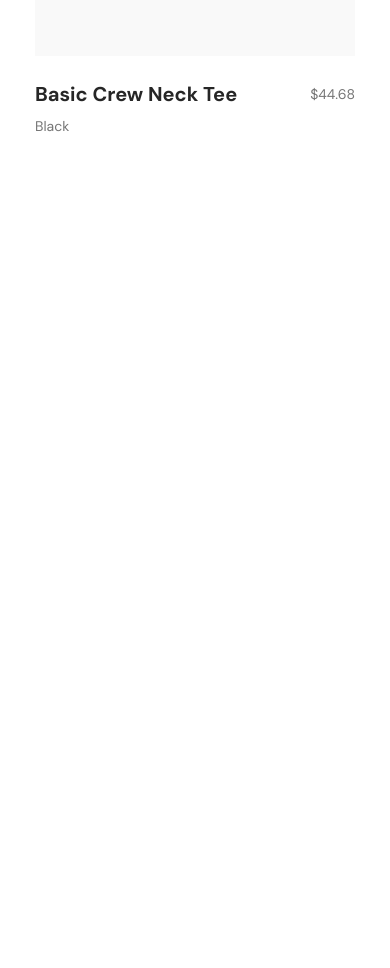
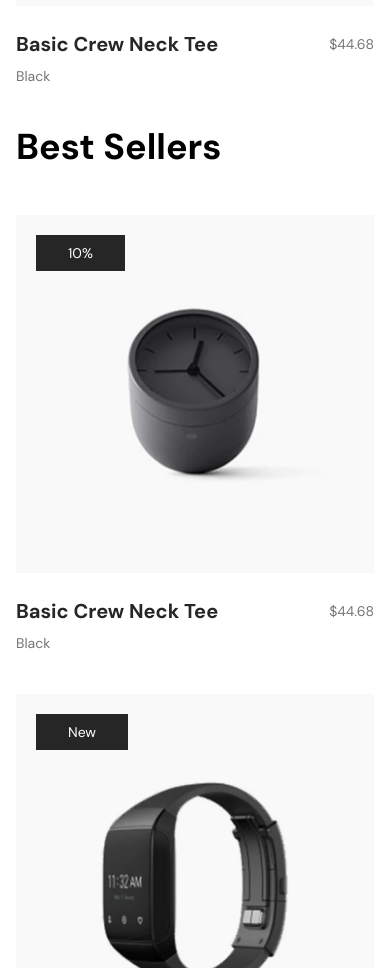
Before and after one commit to smanas1/orebi-ecommerce-frontend, a React (Vite) app: page / in a window 390 px wide. Shown: the part 1032-2000 px from the top of the page. Before the commit the page ends 1169 px from the top, so only its background shows below. Built offline with nearby package versions, Linux system fonts and the light colour scheme.

Commit message:
footer complete with responsive

```diff
--- /dev/null
+++ b/src/Data/helpData.js
@@ -0,0 +1,7 @@
+export const helpData = [
+  { title: "Privacy Policy", link: "/" },
+  { title: "Terms & Conditions", link: "/" },
+  { title: "Special E-shop", link: "/" },
+  { title: "Shipping", link: "/" },
+  { title: "Secure Payments", link: "/" },
+];
--- a/src/Data/productData.js
+++ b/src/Data/productData.js
@@ -31,6 +31,34 @@ export const newArrivalData = [
     status: "New",
     color: "Black",
   },
+
+];
+
+export const newArrivalSlide = [
+  {
+    img: "/assets/p1.png",
+    link: "/",
+    title: "Basic Crew Neck Tee",
+    price: "44.68",
+    status: "New",
+    color: "Black",
+  },
+  {
+    img: "/assets/p2.png",
+    link: "/",
+    title: "Basic Crew Neck Tee",
+    price: "44.68",
+    status: "New",
+    color: "Black",
+  },
+  {
+    img: "/assets/p3.png",
+    link: "/",
+    title: "Basic Crew Neck Tee",
+    price: "44.68",
+    status: "New",
+    color: "Black",
+  },
   {
     img: "/assets/p4.png",
     link: "/",
@@ -39,4 +67,20 @@ export const newArrivalData = [
     status: "New",
     color: "Black",
   },
+  {
+    img: "/assets/p2.png",
+    link: "/",
+    title: "Basic Crew Neck Tee",
+    price: "44.68",
+    status: "New",
+    color: "Black",
+  },
+ {
+    img: "/assets/p2.png",
+    link: "/",
+    title: "Basic Crew Neck Tee",
+    price: "44.68",
+    status: "New",
+    color: "Black",
+  },
 ];
--- /dev/null
+++ b/src/Data/shopData.js
@@ -0,0 +1,7 @@
+export const shopData = [
+  { title: "Category 1", link: "/" },
+  { title: "Category 2", link: "/" },
+  { title: "Category 3", link: "/" },
+  { title: "Category 4", link: "/" },
+  { title: "Category 5", link: "/" },
+];
--- a/src/Pages/Home.jsx
+++ b/src/Pages/Home.jsx
@@ -1,7 +1,10 @@
 import AdditionalInfo from "../components/AdditionalInfo";
 import Advertise from "../components/Advertise";
 import Banner from "../components/Banner";
+import BestSeller from "../components/BestSeller";
+import MiddleAdd from "../components/MiddleAdd";
 import NewArrival from "../components/NewArrival";
+import SpacialOffers from "../components/SpacialOffers";
 
 const Home = () => {
   return (
@@ -10,6 +13,9 @@ const Home = () => {
       <AdditionalInfo />
       <Advertise/>
       <NewArrival/>
+      <BestSeller/>
+      <MiddleAdd/>
+      <SpacialOffers/>
     </>
   );
 };
--- /dev/null
+++ b/src/components/BestSeller.jsx
@@ -0,0 +1,33 @@
+import Product from "./layout/Product";
+import { newArrivalData } from "./../Data/productData";
+import "swiper/css";
+import "swiper/css/pagination";
+import "swiper/css/navigation";
+import "swiper/swiper-bundle.css";
+import "../Style/style.css";
+
+const BestSeller = () => {
+  return (
+    <>
+      <div className="container">
+        <h2 className="mt-10 md:mt-32 font-DM font-bold mb-12 text-4xl">Best Sellers</h2>
+
+        <div className="grid md:grid-cols-2 grid-cols-1 lg:grid-cols-3 xl:grid-cols-4  gap-10">
+          {newArrivalData.map((item, i) => (
+            <div className="w-full " key={i}>
+              <Product
+                img={item.img}
+                title={item.title}
+                price={item.price}
+                status={item.status}
+                color={item.color}
+              />
+            </div>
+          ))}
+        </div>
+      </div>
+    </>
+  );
+};
+
+export default BestSeller;
--- a/src/components/Footer.jsx
+++ b/src/components/Footer.jsx
@@ -1,5 +1,102 @@
+import Flex from "./layout/Flex";
+import { menuData } from "./../Data/menuData";
+import List from "./layout/List";
+import ListItems from "./layout/ListItems";
+import { Link } from "react-router-dom";
+import { shopData } from "../Data/shopData";
+import { helpData } from "../Data/helpData";
+import { FaFacebookF, FaLinkedinIn, FaInstagram } from "react-icons/fa";
+
 const Footer = () => {
-  return <div></div>;
+  return (
+    <>
+      <div className=" bg-[#F5F5F3] py-14 font-DM">
+        <div className="grid container max-sm:text-center max-sm:flex max-sm:flex-col max-sm:items-center grid-cols-1 sm:grid-cols-3 md:grid-cols-5 justify-between">
+          {/* This is Menu Part */}
+          <Flex>
+            <div>
+              <h3 className="text-base  font-bold text-primary">MENU </h3>
+              <List className="mt-4">
+                {menuData.map((item, i) => (
+                  <Link key={i}>
+                    <ListItems className="text-[#6D6D6D] my-1">
+                      {item.title}
+                    </ListItems>
+                  </Link>
+                ))}
+              </List>
+            </div>
+          </Flex>
+          {/* This is shop part */}
+          <Flex>
+            <div>
+              <h3 className="text-base  font-bold text-primary">SHOP </h3>
+              <List className="mt-4">
+                {shopData.map((item, i) => (
+                  <Link key={i}>
+                    <ListItems className="text-[#6D6D6D] my-1">
+                      {item.title}
+                    </ListItems>
+                  </Link>
+                ))}
+              </List>
+            </div>
+          </Flex>
+          {/* This is Help part */}
+          <Flex>
+            <div>
+              <h3 className="text-base  font-bold text-primary">HELP </h3>
+              <List className="mt-4">
+                {helpData.map((item, i) => (
+                  <Link key={i}>
+                    <ListItems className="text-[#6D6D6D] my-1">
+                      {item.title}
+                    </ListItems>
+                  </Link>
+                ))}
+              </List>
+            </div>
+          </Flex>
+          {/* This is Address part */}
+          <Flex>
+            <div className="cursor-pointer mt-6 md:mt-0">
+              <h3
+                className="text-base
+             font-bold text-primary"
+              >
+                (052) 611-5711{" "}
+              </h3>
+              <h3
+                className="text-base
+             font-bold text-primary"
+              >
+                {" "}
+                company@domain.com
+              </h3>
+
+              <p className="text-[#6D6D6D] my-1">
+                575 Crescent Ave. Quakertown, PA 18951
+              </p>
+            </div>
+          </Flex>
+          {/* This is logo part */}
+          <Flex className='mt-6 md:mt-0'>
+            <picture>
+              <img src="/assets/Logo.png" alt="footer logo image" />
+            </picture>
+          </Flex>
+        </div>
+        {/* This is footer bottom part */}
+        <div className="container flex flex-col sm:flex-row  sm:justify-between  max-sm:items-center mt-16">
+          <Flex className='gap-4 '>
+            <FaFacebookF size={15}/> <FaLinkedinIn size={16}/> <FaInstagram size={16}/>
+          </Flex>
+          <Link to='https://github.com/smanas1/orebi-ecommerce-frontend'>
+          <p className="text-[#6D6D6D] max-sm:mt-3">2024 Orebi Minimal eCommerce Design by Anas</p></Link>
+        </div>
+      </div>
+    </>
+  );
 };
 
 export default Footer;
--- /dev/null
+++ b/src/components/MiddleAdd.jsx
@@ -0,0 +1,13 @@
+
+
+const MiddleAdd = () => {
+  return (
+    <div className="container mt-10 md:mt-32"><div className="w-full">
+       <picture>
+       <img className="w-full object-cover" src="/assets/Ads_2.png" alt="Add 2" />
+       </picture>
+        </div></div>
+  )
+}
+
+export default MiddleAdd
--- a/src/components/NewArrival.jsx
+++ b/src/components/NewArrival.jsx
@@ -1,38 +1,25 @@
 import Product from "./layout/Product";
-import { newArrivalData } from "./../Data/productData";
+import { newArrivalSlide } from "./../Data/productData";
 import { Swiper, SwiperSlide } from "swiper/react";
 import { Navigation, Autoplay } from "swiper/modules";
 import "swiper/css";
 import "swiper/css/pagination";
 import "swiper/css/navigation";
 import "swiper/swiper-bundle.css";
-import "./style.css";
+import "../Style/style.css";
 
 const NewArrival = () => {
   return (
     <>
       <div className="container">
-        <h2 className="mt-32 font-DM font-bold mb-12 text-4xl">New Arrivals</h2>
-        {/* <div className="flex justify-between gap-10">
-          {newArrivalData.map((item, i) => (
-            <div className="w-80 " key={i}>
-              <Product
-                img={item.img}
-                title={item.title}
-                price={item.price}
-                status={item.status}
-                color={item.color}
-              />
-            </div>
-          ))}
-        </div> */}
+        <h2 className="md:mt-32 mt-10 font-DM font-bold mb-12 text-4xl">New Arrivals</h2>
 
         <Swiper
           slidesPerView={1}
-          spaceBetween={10}
+          spaceBetween={35}
           navigation={true}
           autoplay={{
-            delay: 2500,
+            delay: 10000,
             disableOnInteraction: false,
           }}
           breakpoints={{
@@ -54,15 +41,15 @@ const NewArrival = () => {
             },
           }}
           style={{
-            '--swiper-navigation-color': '#000',
-            '--swiper-pagination-color': '#000',
+            "--swiper-navigation-color": "#000",
+            "--swiper-pagination-color": "#000",
           }}
           modules={[Navigation, Autoplay]}
           className="mySwiper"
         >
-          {newArrivalData.map((item, i) => (
+          {newArrivalSlide.map((item, i) => (
             <SwiperSlide key={i}>
-              <div className="w-80 " key={i}>
+              <div className="w-full " key={i}>
                 <Product
                   img={item.img}
                   title={item.title}
--- /dev/null
+++ b/src/components/SpacialOffers.jsx
@@ -0,0 +1,35 @@
+import Product from "./layout/Product";
+import { newArrivalData } from "./../Data/productData";
+import "swiper/css";
+import "swiper/css/pagination";
+import "swiper/css/navigation";
+import "swiper/swiper-bundle.css";
+import "../Style/style.css";
+
+const SpacialOffers = () => {
+  return (
+    <>
+      <div className="container pb-10 md:pb-20">
+        <h2 className="mt-10 md:mt-32  font-DM font-bold mb-12 text-4xl">
+          Spacial Offers
+        </h2>
+
+        <div className="grid md:grid-cols-2 grid-cols-1 lg:grid-cols-3 xl:grid-cols-4  gap-10">
+          {newArrivalData.map((item, i) => (
+            <div className="w-full " key={i}>
+              <Product
+                img={item.img}
+                title={item.title}
+                price={item.price}
+                status={item.status}
+                color={item.color}
+              />
+            </div>
+          ))}
+        </div>
+      </div>
+    </>
+  );
+};
+
+export default SpacialOffers;
--- a/src/components/layout/Product.jsx
+++ b/src/components/layout/Product.jsx
@@ -7,7 +7,7 @@ const Product = ({ img, title, price, status, color }) => {
     <>
       <div className="w-full relative font-DM group">
         <div className="relative overflow-hidden">
-          <img src={img} alt="product image" />
+          <img className="w-full object-cover" src={img} alt="product image" />
           {/* Hover */}
           <div className="flex justify-end -bottom-1/2  py-5  pe-6 absolute transition-all group-hover:bottom-0 left-0 bg-white  w-full">
             <div>
```
Also changed, not shown: public/assets/Ads_2.png (added), src/Style/style.css (renamed from src/components/style.css).
